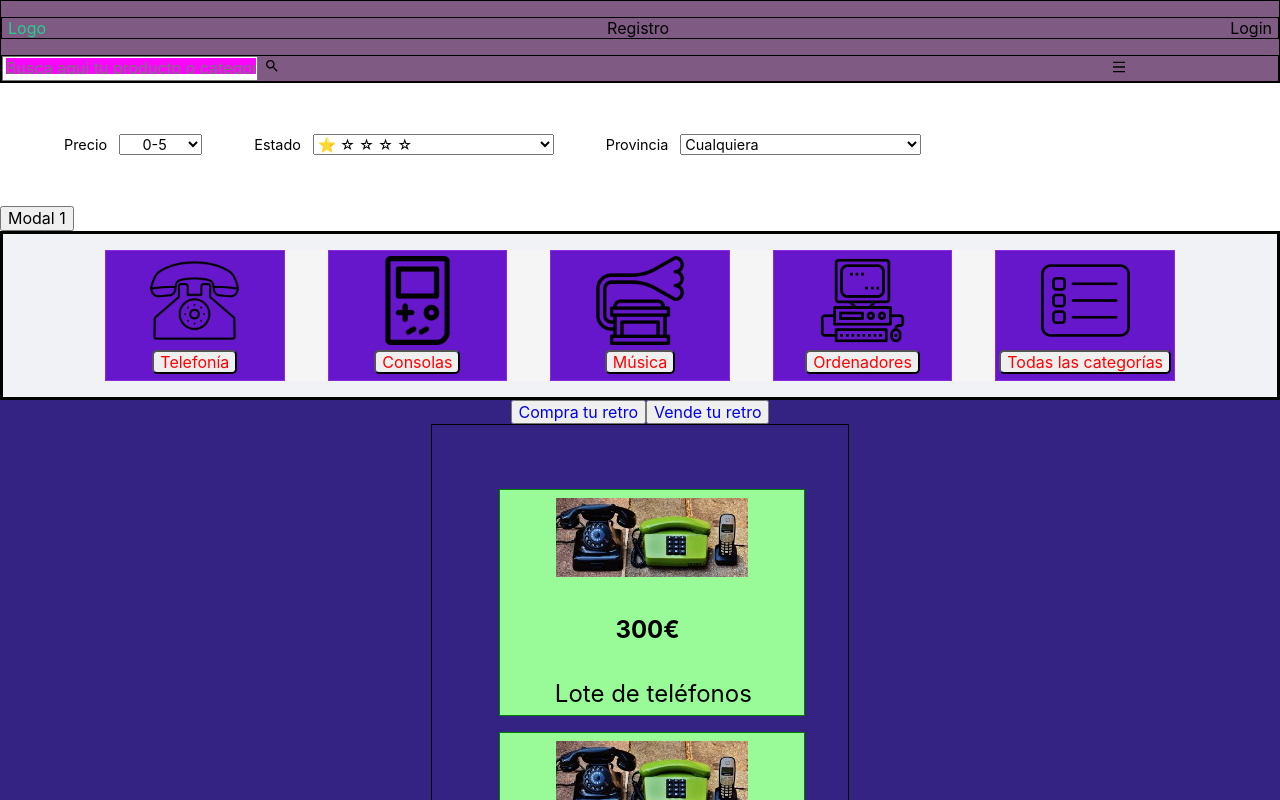
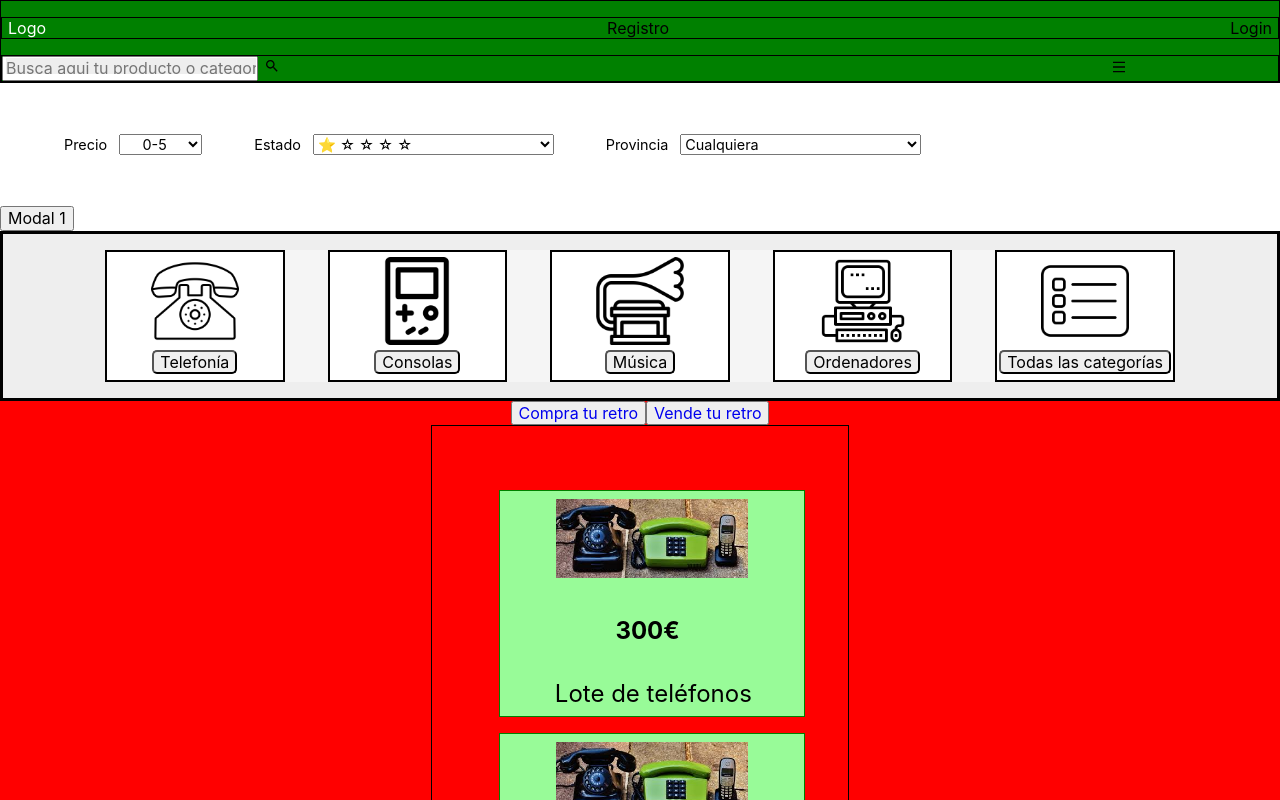
Before and after one commit to RetroWorldmarket/retroworldmarket, a React (Create React App) app in the folder react/retro/: page / in a window 1280 px wide. Shown: the top 800 px of the page. Built offline with nearby package versions, Linux system fonts and the light colour scheme.

Commit message:
Revert "Subiendo Repo Css sin terminar"
This reverts commit 07aeef8d6e9f53eb82ce47252d56b8ddb36265f1.

```diff
--- a/react/retro/public/index.html
+++ b/react/retro/public/index.html
@@ -2,7 +2,7 @@
 <html lang="en">
   <head>
     <meta charset="utf-8" />
-        <link rel="icon" href="./img/neon.png" />
+    <link rel="icon" href="%PUBLIC_URL%/favicon.ico" />
     <meta name="viewport" content="width=device-width, initial-scale=1" />
     <meta name="theme-color" content="#000000" />
     <meta
@@ -38,5 +38,6 @@
 
       To begin the development, run `npm start` or `yarn start`.
       To create a production bundle, use `npm run build` or `yarn build`.
-    --></body>
+    -->
+  </body>
 </html>
--- a/react/retro/src/App.css
+++ b/react/retro/src/App.css
@@ -14,7 +14,7 @@ body {
 
 #cabeceraPrincipalSinLogo {
   border: 1px solid black;
-    background-color: #7f5a83;
+  background-color: green;
   display: flex;
   flex-direction: column;
 }
@@ -28,7 +28,7 @@ body {
 }
 
 #cabeceraPrincipalSinLogo button {
-    background-color: #7f5a83;
+  background-color: green;
   border: none;
 }
 #cabeceraPrincipalSinLogo button:hover {
@@ -43,7 +43,7 @@ body {
 
 #cabeceraPrincipalSinLogo a {
   text-decoration: none;
-    color: #21d190;
+  color: white;
 }
 
 /* barra de busqueda */
@@ -63,7 +63,7 @@ body {
 }
 
 #barraBusqueda::placeholder {
-    background-color: #f907fc;
+  background-color: #eee;
   width: 20em;
   height: 1rem;
 }
@@ -75,7 +75,7 @@ body {
 */
 
 #mainPaginaPrincipal {
-    background-color: #352384;
+  background-color: red;
 }
 
 #mainPaginaPrincipal a {
--- a/react/retro/src/App.js
+++ b/react/retro/src/App.js
@@ -3,7 +3,7 @@ import { Inicio } from './components/Inicio';
 import { InicioHeader } from './components/InicioHeader';
 import { PlusArticuloModal } from './components/articulo/PlusArticuloModal';
 import { OrdenarPor } from './components/ordenarPor/OrdenarPor';
-import Modales from './components/Modales';
+// import Modales from './components/Modales';
 
 function App() {
   return (
--- a/react/retro/src/components/Categorias.css
+++ b/react/retro/src/components/Categorias.css
@@ -1,6 +1,6 @@
 #marcoNavegacionCategorias {
     border: 3px solid black;
-    background: #f1f2f6;
+    background: #eee;
     display: flex;
     justify-content: space-around;
 }
@@ -19,13 +19,13 @@
 }
 
 .li-icono {
-    border: 1px solid blueviolet;
+    border: 2px solid black;
     display: flex;
     flex-direction: column;
     align-items: center;
     width: 30%;
 
-    background: #6617cb;
+    background: white;
 }
 
 .marco-icono {
@@ -33,7 +33,6 @@
     width: 50%;
     margin-top: 3%;
     margin-bottom: 1%;
-    border: none;
 }
 
 .icono {
@@ -44,5 +43,4 @@
 .boton-categoria {
     margin-bottom: 3%;
     border-radius: 5px;
-    color: red;
 }
```
Also changed, not shown: react/retro/public/img/neon.png (deleted), 9 other files (tests, documents, lock files or other folders). Lines whose indentation alone changed are shown as unchanged.
